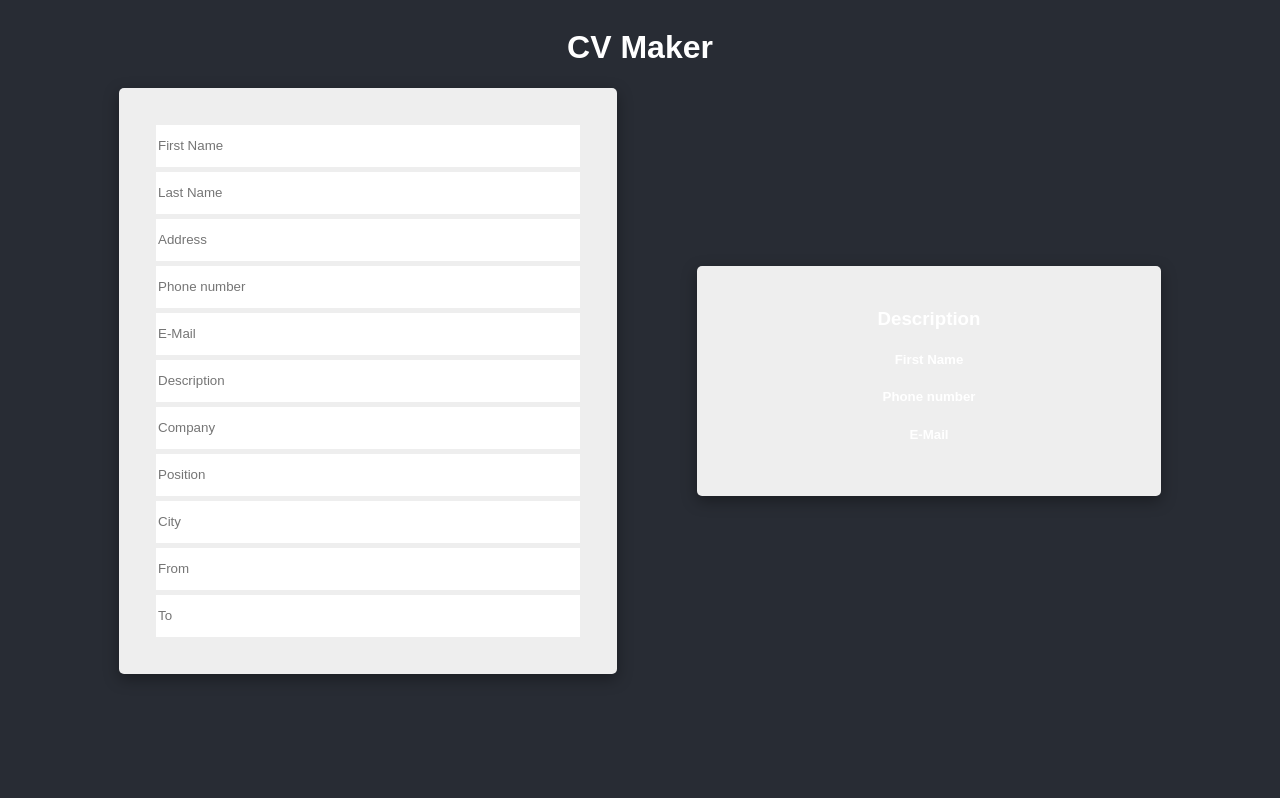
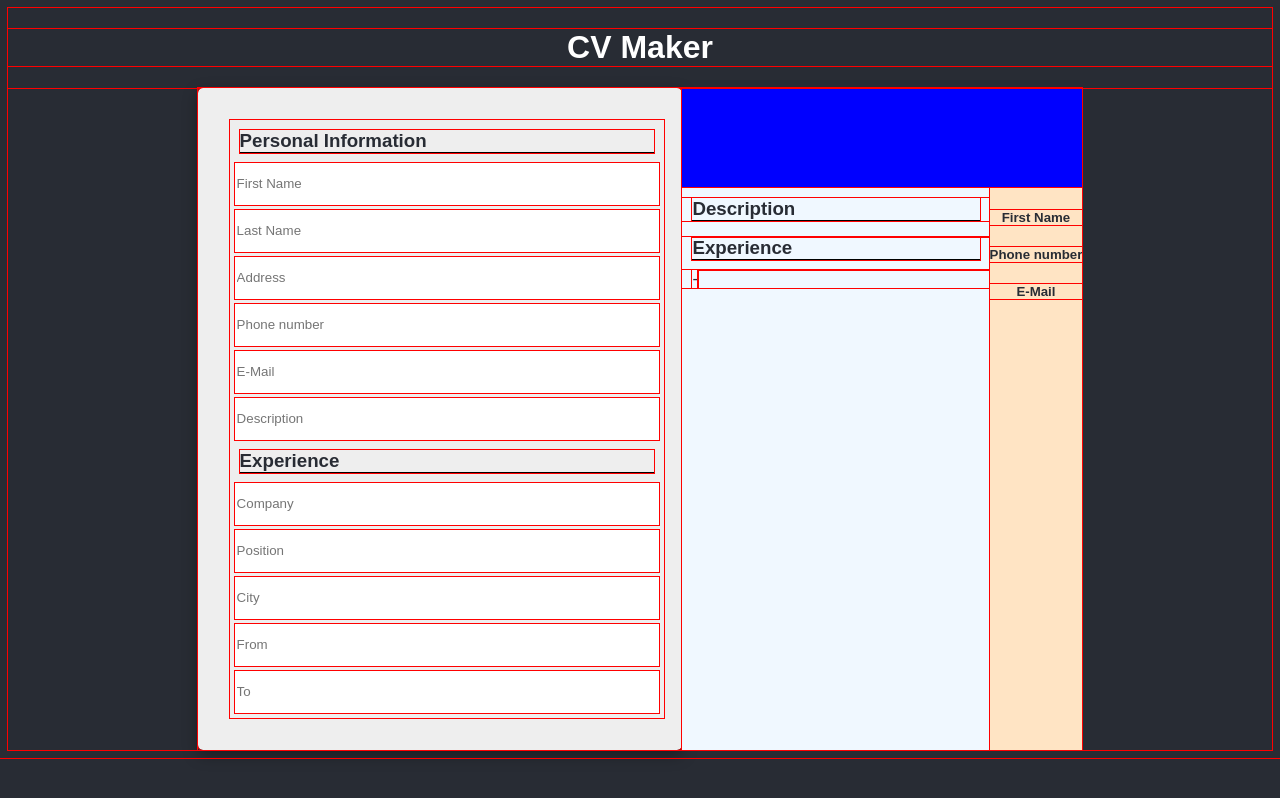
Before and after one commit to fufako/cv-react-app, a React (Create React App) app: page / in a window 1280 px wide. Built offline with nearby package versions, Linux system fonts and the light colour scheme.

Commit message:
Add styles to preview, mostly positioning with flexbox

```diff
--- a/src/App.css
+++ b/src/App.css
@@ -1,3 +1,6 @@
+* {
+  outline: 1px solid red;
+}
 body {
   background-color: #282c34;
   color: white;
@@ -14,14 +17,19 @@ h1 {
 }
 #Personal {
   display: flex;
-  gap: 80px;
-  align-items: center;
-  justify-content: center;
-}
-#Personal {
-  margin-bottom: 40px;
+  justify-content: space-between;
+  margin: 0 15%;
 }
 #personal-preview {
+  display: flex;
+  flex-direction: column;
+  background-color: aliceblue;
+  text-align: center;
+  min-width: 400px;
+  color: #282c34;
+}
+#personal-form {
+  display: flex;
   height: 100%;
   padding: 2rem;
   border-radius: 5px;
@@ -36,15 +44,7 @@ h1 {
   flex: 1;
   height: 46px;
 }
-#personal-form {
-  height: 100%;
-  padding: 2rem;
-  border-radius: 5px;
-  background-color: rgb(238, 238, 238);
-  box-shadow: rgb(0 0 0 / 35%) 0px 5px 15px;
-  text-align: center;
-  min-width: 400px;
-}
+
 #personal-form input {
   height: 40px;
   width: 90%;
@@ -56,4 +56,41 @@ h1 {
 
 h3 {
   margin: 10px;
+  border-bottom: 1px solid black;
+  text-align: left;
+  color: #282c34;
 }
+.preview-header {
+  background-color: blue;
+  min-height: 100px;
+}
+.sidebars-container {
+  display: flex;
+  flex: 1;
+}
+#sidebar-left {
+  background-color: aliceblue;
+  flex: 1;
+}
+#sidebar-right {
+  background-color: bisque;
+  height: 100%;
+}
+.experience-info-container {
+  display: flex;
+}
+.company-info {
+  flex: 1;
+}
+.company-info p {
+  margin: 0;
+}
+#description {
+  text-align: left;
+}
+#description p {
+  margin-left: 10px;
+}
+.dates {
+  margin-left: 10px;
+}
--- a/src/components/Personal.js
+++ b/src/components/Personal.js
@@ -59,6 +59,7 @@ class Personal extends Component {
       <div id="Personal">
         <div id="personal-form">
           <form>
+            <h3>Personal Information</h3>
             <input
               placeholder="First Name"
               onChange={(e) => {
@@ -95,6 +96,7 @@ class Personal extends Component {
                 this.updateDescription(e)
               }}
             />
+            <h3>Experience</h3>
             <input
               placeholder="Company"
               onChange={(e) => {
--- a/src/components/Preview.js
+++ b/src/components/Preview.js
@@ -10,21 +10,28 @@ const Preview = (props) => {
         </div>
         <div className="preview-header-bottom">{info.title}</div>
       </div>
-      <div id="sidebar-right">
+      <div className="sidebars-container">
+        <div id="sidebar-left">
           <div id="description">
             <h3>Description</h3>
-          {info.description}
+            <p>{info.description}</p>
           </div>
 
           <div id="experience-preview">
-          {info.company}
-          {info.city}
-          {info.start}
-          {info.end}
+            <h3>Experience</h3>
+            <div className="experience-info-container">
+              <div className="dates">
+                {info.start} -{info.end}
+              </div>
+              <div className="company-info">
+                <p>{info.company}</p>
+                <p>{info.city}</p>
+              </div>
+            </div>
           </div>
         </div>
 
-      <div id="sidebar-left">
+        <div id="sidebar-right">
           <h5>First Name</h5>
           {info.address}
           <h5>Phone number</h5>
@@ -33,6 +40,7 @@ const Preview = (props) => {
           {info.mail}
         </div>
       </div>
+    </div>
   )
 }
 
```
Lines whose indentation alone changed are shown as unchanged.
